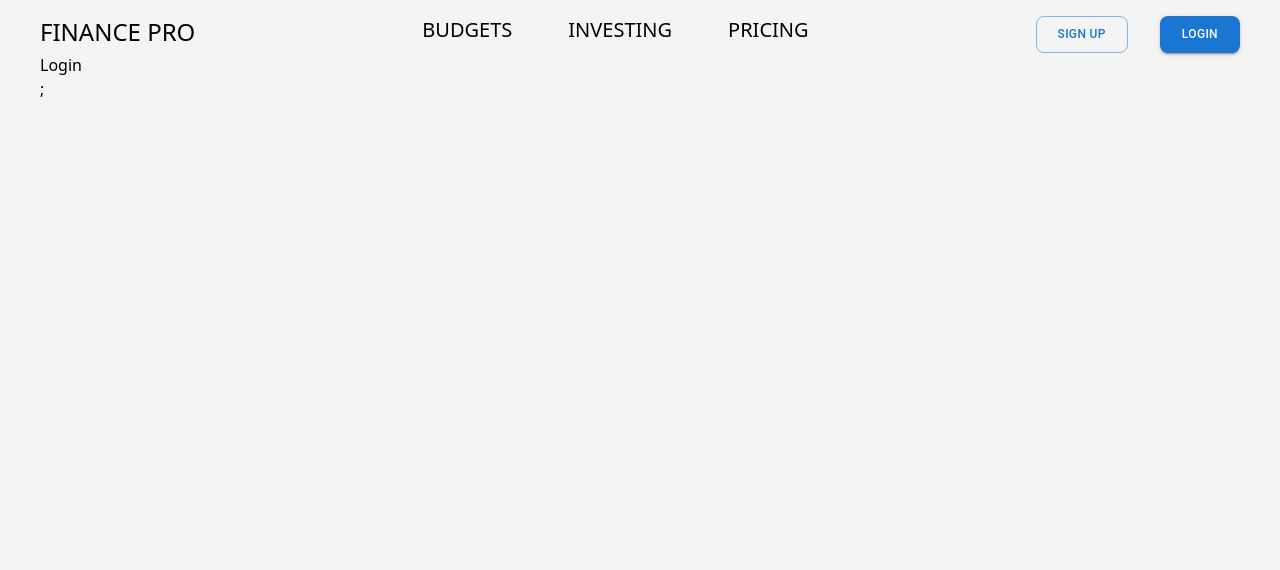
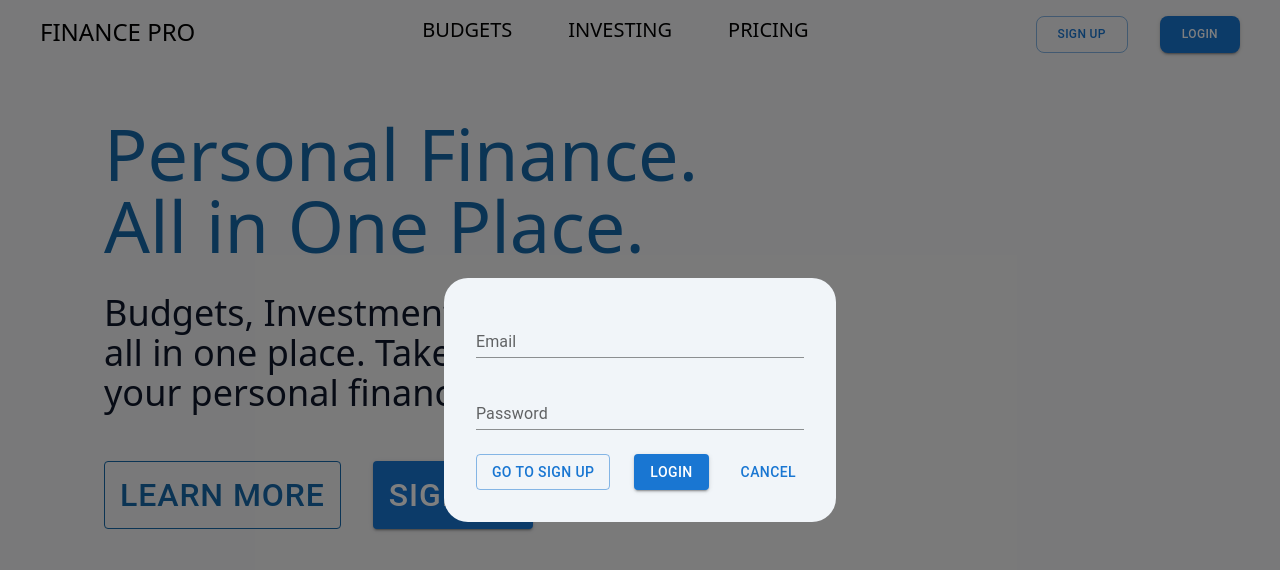
Before and after one commit to JustinRivera-9/finance-pro, a React (Vite) app: page /login in a window 1280 px wide. Shown: the top 570 px of the page. Built offline with nearby package versions, Linux system fonts and the light colour scheme.

Commit message:
starting with react hook form for login & sign up

```diff
--- a/package.json
+++ b/package.json
@@ -16,6 +16,7 @@
     "@mui/material": "^5.14.15",
     "react": "^18.2.0",
     "react-dom": "^18.2.0",
+    "react-hook-form": "^7.47.0",
     "react-router-dom": "^6.17.0"
   },
   "devDependencies": {
--- a/src/pages/landingPage/Login.jsx
+++ b/src/pages/landingPage/Login.jsx
@@ -1,10 +1,41 @@
-import NavBar from "../../components/landingPage/NavBar";
+import { Backdrop, Button, Stack, TextField } from "@mui/material";
+import Landing from "./Landing";
+import { Link } from "react-router-dom";
 
 function LoginPage() {
   return (
     <>
-      <NavBar />
-      <div>Login</div>;
+      <Landing />
+      <Backdrop
+        sx={{ color: "#fff", zIndex: (theme) => theme.zIndex.drawer + 1 }}
+        open={open}
+      >
+        <form className="bg-slate-100 p-8 rounded-3xl">
+          <Stack spacing={3}>
+            <TextField
+              fullWidth
+              id="standard-basic"
+              label="Email"
+              variant="standard"
+            />
+            <TextField
+              fullWidth
+              id="standard-basic"
+              label="Password"
+              variant="standard"
+            />
+            <div className="flex space-x-6 justify-center">
+              <Link to="/sign-up">
+                <Button variant="outlined">Go to Sign Up</Button>
+              </Link>
+              <Button variant="contained">Login</Button>
+              <Link to="/">
+                <Button>Cancel</Button>
+              </Link>
+            </div>
+          </Stack>
+        </form>
+      </Backdrop>
     </>
   );
 }
--- a/src/pages/landingPage/SignUp.jsx
+++ b/src/pages/landingPage/SignUp.jsx
@@ -1,10 +1,113 @@
-import NavBar from "../../components/landingPage/NavBar";
+import {
+  Backdrop,
+  Button,
+  MenuItem,
+  Select,
+  Stack,
+  TextField,
+} from "@mui/material";
+import Landing from "./Landing";
+import { Link } from "react-router-dom";
+import { useForm, SubmitHandler } from "react-hook-form";
 
 function SignUp() {
+  const {
+    register,
+    handleSubmit,
+    watch,
+    formState: { errors },
+  } = useForm();
+
+  const onSubmit = (data) => console.log(data);
+
+  console.log(watch("example")); // watch input value by passing the name of it
+
   return (
     <>
-      <NavBar />
-      <div>SIGN UP</div>;
+      <Landing />
+      <Backdrop
+        sx={{ color: "#fff", zIndex: (theme) => theme.zIndex.drawer + 1 }}
+        open={open}
+      >
+        <form onSubmit={handleSubmit(onSubmit)}>
+          {/* register your input into the hook by invoking the "register" function */}
+          <input defaultValue="test" {...register("example")} />
+
+          {/* include validation with required or other standard HTML validation rules */}
+          <input {...register("exampleRequired", { required: true })} />
+          {/* errors will return when field validation fails  */}
+          {errors.exampleRequired && <span>This field is required</span>}
+
+          <input type="submit" />
+        </form>
+        {/* <form className="bg-slate-100 p-8 rounded-3xl">
+          <Stack spacing={3}>
+            <TextField
+              fullWidth
+              id="standard-basic"
+              label="Full Name"
+              variant="standard"
+            />
+            <TextField
+              fullWidth
+              id="standard-basic"
+              label="Email"
+              variant="standard"
+            />
+            <TextField
+              fullWidth
+              id="standard-basic"
+              label="Password"
+              variant="standard"
+            />
+            <TextField
+              fullWidth
+              id="standard-basic"
+              label="Confirm Password"
+              variant="standard"
+            />
+            <div className="flex space-x-4">
+              <label id="track-budget" className="text-black text-2xl">
+                Do you currently track your budget?
+              </label>
+              <Select
+                labelId="track-budget"
+                id="track-budget"
+                label="track-budget"
+                sx={{ width: "13.2rem", marginLeft: "3rem" }}
+                variant="standard"
+              >
+                <MenuItem value="yes">Yes</MenuItem>
+                <MenuItem value="no">No</MenuItem>
+              </Select>
+            </div>
+            <div className="flex space-x-8">
+              <label id="track-investments" className="text-black text-2xl">
+                Do you currently have an investment portfolio?
+              </label>
+              <Select
+                labelId="track-investments"
+                id="track-investments"
+                label="track-investments"
+                sx={{ width: "5rem" }}
+                variant="standard"
+              >
+                <MenuItem value="yes">Yes</MenuItem>
+                <MenuItem value="no">No</MenuItem>
+              </Select>
+            </div>
+            <div className="flex space-x-6 justify-center">
+              <Link to="/login">
+                <Button variant="outlined">Go to Login</Button>
+              </Link>
+              <Button variant="contained">Sign-up</Button>
+              <Link to="/">
+                <Button>Cancel</Button>
+              </Link>
+            </div>
+          </Stack>
+        </form> */}
+      </Backdrop>
     </>
   );
 }
```
Also changed, not shown: 1 other file (tests, documents, lock files or other folders).
